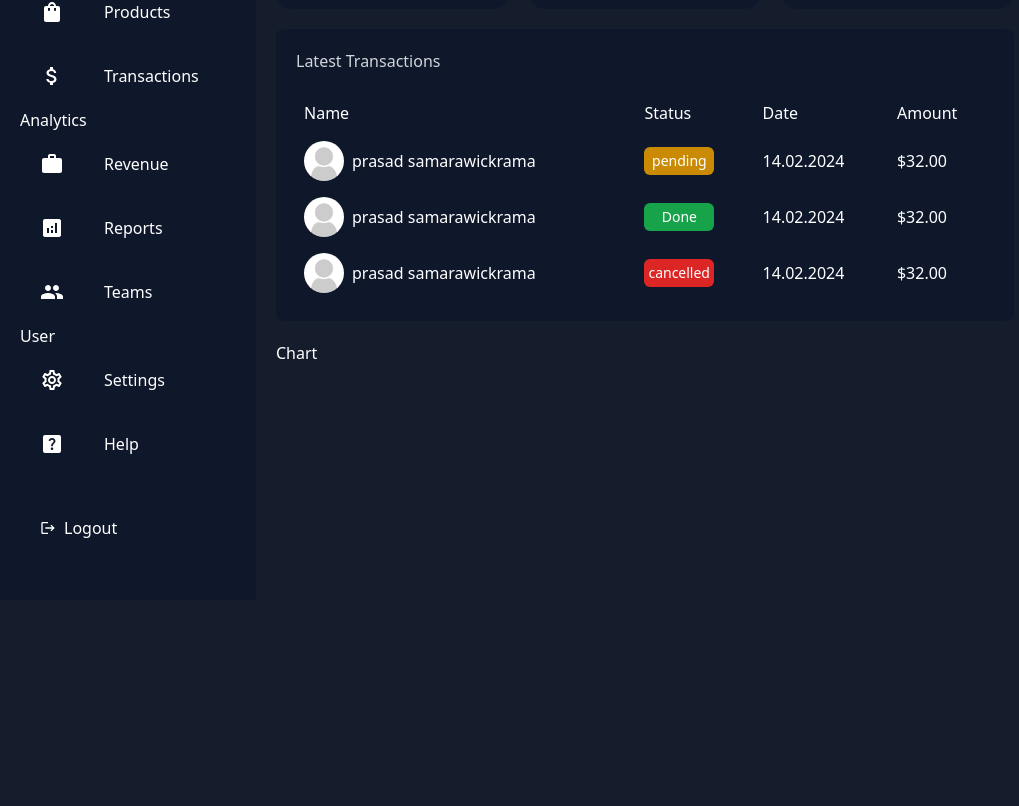
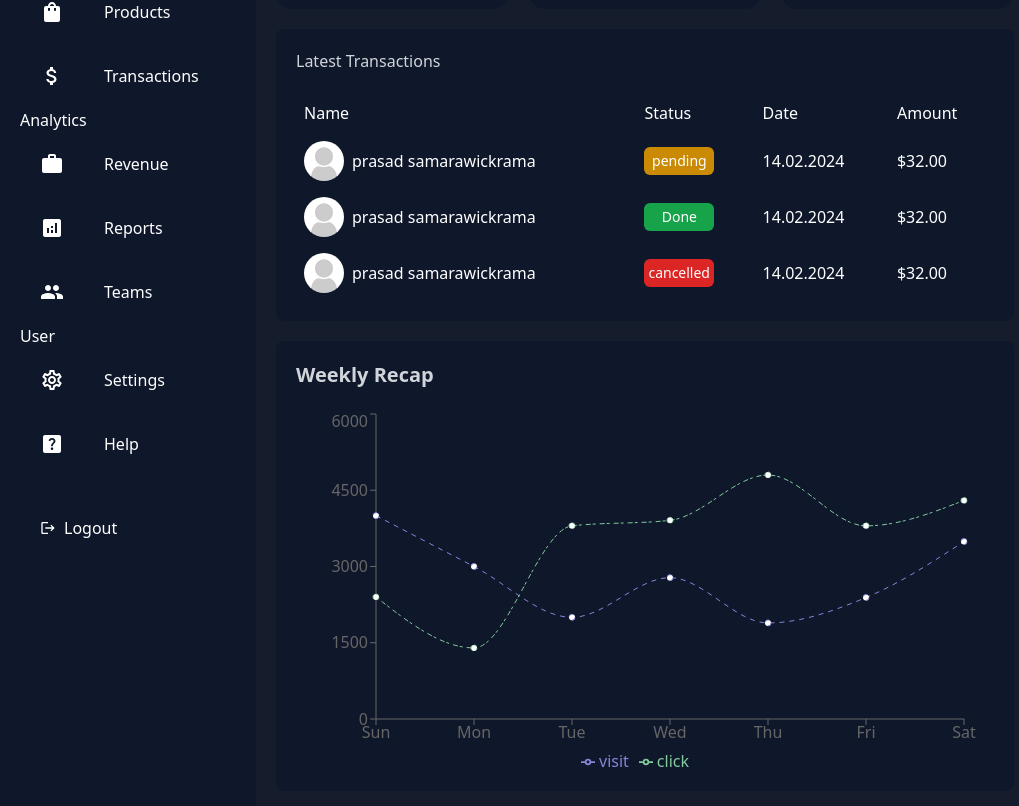
Before and after one commit to Pasindusheshan127/next-admin-dashboard, a Next.js app in the folder admin-dashboard/: page /dashboard in a window 1280 px wide. Shown: the part 256-1062 px from the top of the page, without its empty margins (0-1019 px from the left). Before the commit the page ends 856 px from the top, so only its background shows below. Built offline with nearby package versions, Linux system fonts and the light colour scheme.

Commit message:
chart component has been designed

```diff
--- a/admin-dashboard/components/ui/dashboard/Chart.jsx
+++ b/admin-dashboard/components/ui/dashboard/Chart.jsx
@@ -1,8 +1,89 @@
 "use client";
 import React from "react";
+import {
+  LineChart,
+  Line,
+  XAxis,
+  YAxis,
+  Tooltip,
+  Legend,
+  ResponsiveContainer,
+} from "recharts";
+
+const data = [
+  {
+    name: "Sun",
+    visit: 4000,
+    click: 2400,
+  },
+  {
+    name: "Mon",
+    visit: 3000,
+    click: 1398,
+  },
+  {
+    name: "Tue",
+    visit: 2000,
+    click: 3800,
+  },
+  {
+    name: "Wed",
+    visit: 2780,
+    click: 3908,
+  },
+  {
+    name: "Thu",
+    visit: 1890,
+    click: 4800,
+  },
+  {
+    name: "Fri",
+    visit: 2390,
+    click: 3800,
+  },
+  {
+    name: "Sat",
+    visit: 3490,
+    click: 4300,
+  },
+];
 
 const Chart = () => {
-  return <div>Chart</div>;
+  return (
+    <div className="h-[450px] bg-slate-900 p-5 rounded-lg">
+      <h2 className="font-semibold text-xl text-gray-300 mb-5">Weekly Recap</h2>
+      <ResponsiveContainer width="100%" height="90%">
+        <LineChart
+          width={500}
+          height={300}
+          data={data}
+          margin={{
+            top: 5,
+            right: 30,
+            left: 20,
+            bottom: 5,
+          }}
+        >
+          <XAxis dataKey="name" />
+          <YAxis />
+          <Tooltip contentStyle={{ background: "#151c2c", border: "none" }} />
+          <Legend />
+          <Line
+            type="monotone"
+            dataKey="visit"
+            stroke="#8884d8"
+            strokeDasharray="5 5"
+          />
+          <Line
+            type="monotone"
+            dataKey="click"
+            stroke="#82ca9d"
+            strokeDasharray="3 4 5 2"
+          />
+        </LineChart>
+      </ResponsiveContainer>
+    </div>
+  );
 };
 
 export default Chart;
--- a/admin-dashboard/package.json
+++ b/admin-dashboard/package.json
@@ -12,7 +12,8 @@
     "next": "14.2.15",
     "react": "^18",
     "react-dom": "^18",
-    "react-icons": "^5.3.0"
+    "react-icons": "^5.3.0",
+    "recharts": "^2.13.0"
   },
   "devDependencies": {
     "eslint": "^8",
```
Also changed, not shown: 1 other file (tests, documents, lock files or other folders).
